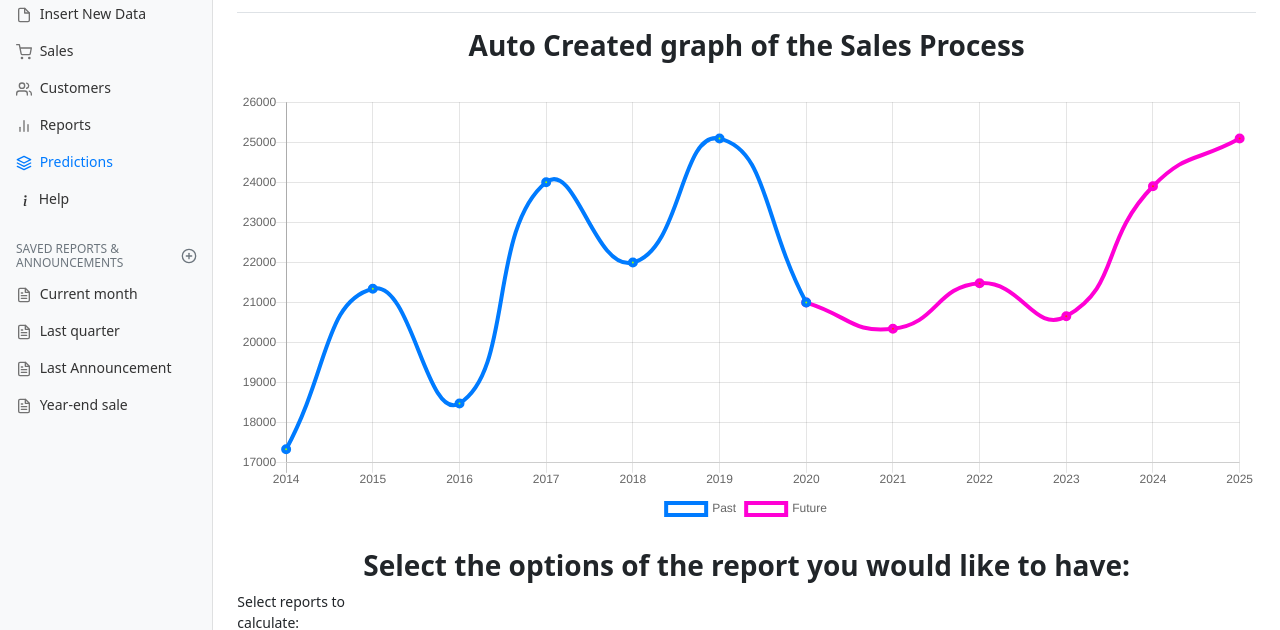
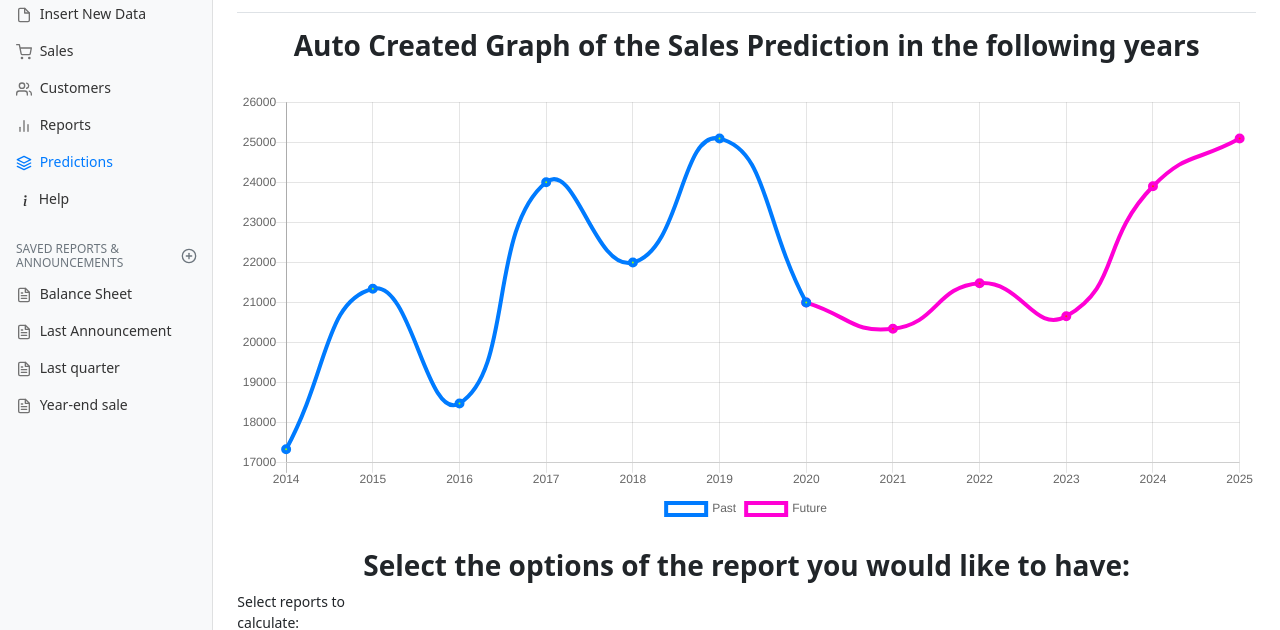
Before and after one commit to LeoDiam/Delphis_App_Demo, a website: page predictions.html in a window 1280 px wide. Shown: the part 106-736 px from the top of the page. Drawn offline with Linux system fonts and the light colour scheme.

Commit message:
Update predictions.html

```diff
--- a/predictions.html
+++ b/predictions.html
@@ -112,21 +112,21 @@
                 </h6>
                 <ul class="nav flex-column mb-2">
                     <li class="nav-item">
-                        <a class="nav-link" href="#">
+                        <a class="nav-link" href="Balance_Sheet.pdf" target="_blank">
                             <span data-feather="file-text"></span>
-                            Current month
+                            Balance Sheet
+                        </a>
+                    </li>
+                    <li class="nav-item">
+                        <a class="nav-link" href="announcement_delphis.pdf" target="_blank">
+                            <span data-feather="file-text"></span>
+                            Last Announcement
                         </a>
                     </li>
                     <li class="nav-item">
                         <a class="nav-link" href="#">
                             <span data-feather="file-text"></span>
                             Last quarter
-                        </a>
-                    </li>
-                    <li class="nav-item">
-                        <a class="nav-link" href="announcement_delphis.pdf">
-                            <span data-feather="file-text"></span>
-                            Last Announcement
                         </a>
                     </li>
                     <li class="nav-item">
@@ -154,7 +154,7 @@
                 </div>
             </div>
             <div class="table-responsive">
-                <h3 align="center"><strong>Auto Created graph of the Sales Process</strong></h3>
+                <h3 align="center"><strong>Auto Created Graph of the Sales Prediction in the following years</strong></h3>
             </div>
             <canvas class="my-4 w-100" id="myChart" width="900" height="380"></canvas>
 
```
